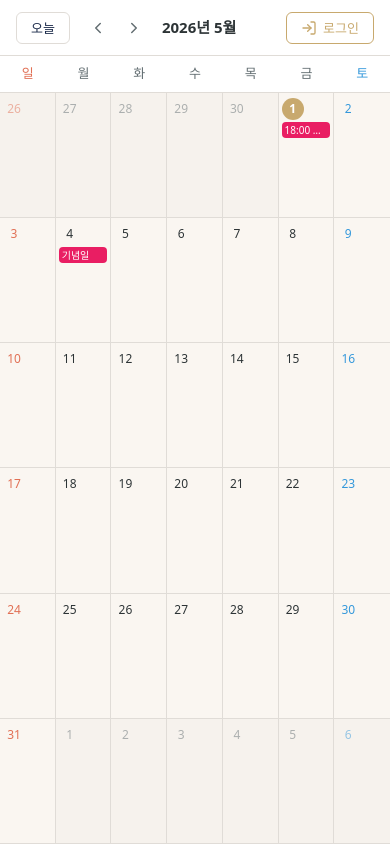
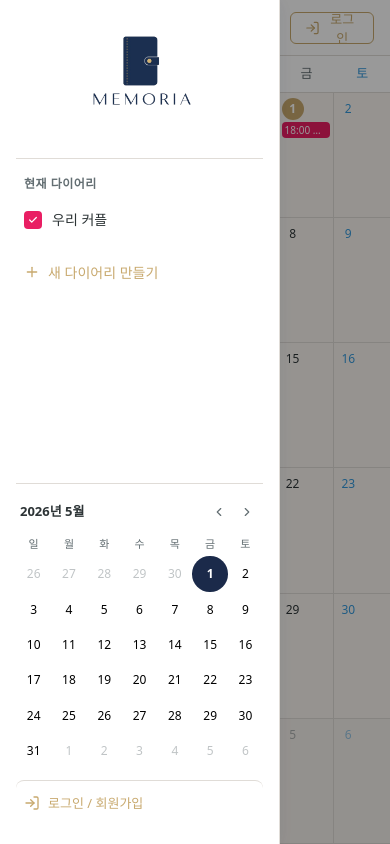
Before and after one commit to BlueDeveloper/memoria, a Next.js app in the folder memoria-fe/: page /diary in a window 390 px wide. Built offline with nearby package versions, Linux system fonts and the light colour scheme; no server answers; a web font is replaced by a local one.

Commit message:
Revert "좌측 사이드바 패널 제거"
This reverts commit 8b635b71955f87b22fd2a5a7cf403b70cc15a758.

```diff
--- a/memoria-fe/src/app/diary/layout.module.css
+++ b/memoria-fe/src/app/diary/layout.module.css
@@ -3,6 +3,23 @@
   height: 100vh;
   overflow: hidden;
   background: var(--color-bg);
+}
+
+.sidebar {
+  width: 280px;
+  min-width: 280px;
+  height: 100%;
+  border-right: 1px solid var(--color-border);
+  background: var(--color-bg-card);
+  transition: margin-left var(--transition), opacity var(--transition);
+  overflow-y: auto;
+  z-index: 20;
+}
+
+.sidebarHidden {
+  margin-left: -280px;
+  opacity: 0;
+  pointer-events: none;
 }
 
 .main {
@@ -18,3 +35,42 @@
   flex: 1;
   overflow: auto;
 }
+
+.overlay {
+  display: none;
+}
+
+@media (max-width: 768px) {
+  .sidebar {
+    position: fixed;
+    top: 0;
+    left: 0;
+    height: 100%;
+    z-index: 100;
+    box-shadow: var(--shadow-card);
+    margin-left: 0;
+    transform: translateX(-100%);
+    transition: transform var(--transition);
+  }
+
+  .sidebarHidden {
+    margin-left: 0;
+    opacity: 1;
+  }
+
+  .sidebarVisible {
+    transform: translateX(0);
+  }
+
+  .overlay {
+    display: block;
+    position: fixed;
+    inset: 0;
+    background: rgba(0, 0, 0, 0.4);
+    z-index: 99;
+  }
+
+  .overlayHidden {
+    display: none;
+  }
+}
--- a/memoria-fe/src/app/diary/layout.tsx
+++ b/memoria-fe/src/app/diary/layout.tsx
@@ -1,5 +1,7 @@
 'use client';
 
+import { useDiaryStore } from '@/store/diaryStore';
+import Sidebar from '@/components/diary/Sidebar/Sidebar';
 import DiaryHeader from '@/components/diary/Header/DiaryHeader';
 import styles from './layout.module.css';
 
@@ -8,8 +10,28 @@ export default function DiaryLayout({
 }: {
   children: React.ReactNode;
 }) {
+  const sidebarOpen = useDiaryStore((s) => s.sidebarOpen);
+  const setSidebarOpen = useDiaryStore((s) => s.setSidebarOpen);
+
   return (
     <div className={styles.wrapper}>
+      <div
+        className={`${styles.overlay} ${!sidebarOpen ? styles.overlayHidden : ''}`}
+        onClick={() => setSidebarOpen(false)}
+      />
+
+      <aside
+        className={[
+          styles.sidebar,
+          !sidebarOpen ? styles.sidebarHidden : '',
+          sidebarOpen ? styles.sidebarVisible : '',
+        ]
+          .filter(Boolean)
+          .join(' ')}
+      >
+        <Sidebar />
+      </aside>
+
       <div className={styles.main}>
         <DiaryHeader />
         <div className={styles.content}>{children}</div>
--- a/memoria-fe/src/components/diary/Header/DiaryHeader.tsx
+++ b/memoria-fe/src/components/diary/Header/DiaryHeader.tsx
@@ -57,6 +57,9 @@ export default function DiaryHeader() {
   return (
     <header className={styles.header}>
       <div className={styles.left}>
+        <button className={styles.menuButton} onClick={toggleSidebar}>
+          <Menu size={20} />
+        </button>
         <button className={styles.todayButton} onClick={handleToday}>
           오늘
         </button>
```
